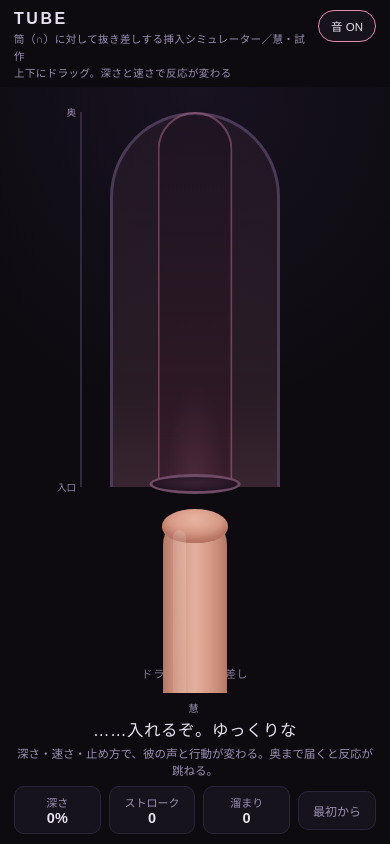
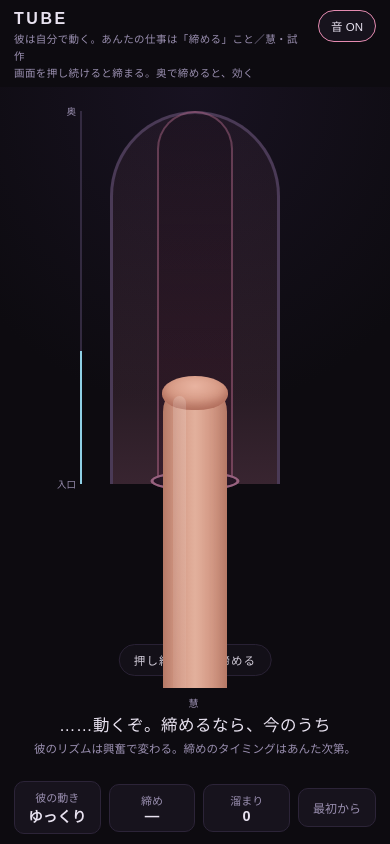
Before and after one commit to 10-331/ayane-tools, a plain HTML site: page tube.html in a window 390 px wide. Drawn offline with Linux system fonts and the light colour scheme.

Commit message:
tube v0.3: he moves on his own (mode-shifting thrust engine); user role is squeezing (hold), edging during his self-stop

```diff
--- a/tube.html
+++ b/tube.html
@@ -16,7 +16,6 @@
   #btnSound.on{ color:var(--txt); border-color:var(--acc); }
   #stage{ position:relative; flex:1; touch-action:none; overflow:hidden;
     background:radial-gradient(120% 90% at 50% 0%, #181221 0%, #0d0b10 60%); }
-  /* 筒（つつ）：∩型のアーチ。入口が下、奥が上 */
   #tubeWrap{ position:absolute; left:50%; top:4%; transform:translateX(-50%); width:170px; height:62%; pointer-events:none; }
   #tubeOuter{ position:absolute; inset:0; border:3px solid #4a3a56; border-bottom:none; border-radius:90px 90px 0 0;
     background:linear-gradient(180deg, rgba(229,139,177,0.05), rgba(229,139,177,0.13) 75%, rgba(229,139,177,0.20)); }
@@ -26,9 +25,8 @@
     background:linear-gradient(180deg, rgba(20,12,20,.25), rgba(60,20,40,.35)); overflow:hidden; }
   #wallGlow{ position:absolute; inset:0; background:radial-gradient(60% 40% at 50% 100%, rgba(229,139,177,.5), transparent 70%); opacity:.25; }
   #rim{ position:absolute; left:50%; bottom:-7px; transform:translateX(-50%); width:92px; height:20px; border-radius:50%;
-    border:3px solid #6b4a63; background:radial-gradient(50% 60% at 50% 40%, #3a2233, #241423); transition:transform .08s; z-index:3; }
+    border:3px solid #6b4a63; background:radial-gradient(50% 60% at 50% 40%, #3a2233, #241423); z-index:3; }
   #rimHot{ position:absolute; inset:-3px; border-radius:50%; border:3px solid var(--acc); opacity:0; }
-  /* 竿 */
   #shaft{ position:absolute; left:50%; width:64px; transform:translateX(-50%); z-index:2;
     background:linear-gradient(90deg, var(--skin2), var(--skin) 30%, #e2b09c 50%, var(--skin) 70%, var(--skin2));
     border-radius:32px 32px 10px 10px; box-shadow:inset 0 -14px 22px rgba(90,40,30,.35); }
@@ -46,13 +44,15 @@
   footer{ padding:6px 14px calc(10px + env(safe-area-inset-bottom)); display:flex; gap:8px; align-items:center; }
   .chip{ flex:1; text-align:center; background:var(--panel); border:1px solid var(--line); border-radius:10px; padding:7px 4px; font-size:11px; color:var(--sub); }
   .chip b{ display:block; font-size:14.5px; color:var(--txt); font-variant-numeric:tabular-nums; }
+  .chip.hot{ border-color:var(--acc); }
   #btnReset{ flex:none; padding:10px 14px; border-radius:10px; border:1px solid var(--line); background:var(--panel); color:var(--sub); font-size:12px; cursor:pointer; }
-  .hint{ position:absolute; left:50%; bottom:12px; transform:translateX(-50%); font-size:11px; color:var(--sub); letter-spacing:.08em; pointer-events:none; opacity:.85; white-space:nowrap; }
+  .hint{ position:absolute; left:50%; bottom:12px; transform:translateX(-50%); font-size:11.5px; color:var(--txt); letter-spacing:.1em; pointer-events:none; opacity:.9; white-space:nowrap;
+    background:rgba(23,19,29,.75); border:1px solid var(--line); padding:7px 14px; border-radius:999px; }
 </style>
 </head>
 <body>
 <header>
-  <h1>TUBE<small>筒（∩）に対して抜き差しする挿入シミュレーター／慧・試作<br>上下にドラッグ。深さと速さで反応が変わる</small></h1>
+  <h1>TUBE<small>彼は自分で動く。あんたの仕事は「締める」こと／慧・試作<br>画面を押し続けると締まる。奥で締めると、効く</small></h1>
   <button id="btnSound">音 OFF</button>
 </header>
 
@@ -65,15 +65,15 @@
   <div id="shaft"><div id="tip"></div><div id="gloss"></div></div>
   <div id="depthMark"><div class="rail"></div><div class="fill" id="depthFill"></div>
     <div class="lbl" style="top:0">奥</div><div class="lbl" style="top:100%">入口</div></div>
-  <div class="hint" id="hint">ドラッグで抜き差し</div>
+  <div class="hint" id="hint">押し続ける ＝ 締める</div>
 </div>
 
-<div id="voice"><span class="who">慧</span><span id="voiceTxt">……入れるぞ。ゆっくりな</span></div>
-<div id="log">深さ・速さ・止め方で、彼の声と行動が変わる。奥まで届くと反応が跳ねる。</div>
+<div id="voice"><span class="who">慧</span><span id="voiceTxt">……動くぞ。締めるなら、今のうち</span></div>
+<div id="log">彼のリズムは興奮で変わる。締めのタイミングはあんた次第。</div>
 
 <footer>
-  <div class="chip">深さ<b id="cDepth">0%</b></div>
-  <div class="chip">ストローク<b id="cStroke">0</b></div>
+  <div class="chip">彼の動き<b id="cMove">ゆっくり</b></div>
+  <div class="chip" id="chipSq">締め<b id="cSq">―</b></div>
   <div class="chip">溜まり<b id="cCharge">0</b></div>
   <button id="btnReset">最初から</button>
 </footer>
@@ -85,10 +85,12 @@ const rim = document.getElementById('rim');
 const rimHot = document.getElementById('rimHot');
 const wallGlow = document.getElementById('wallGlow');
 const gloss = document.getElementById('gloss');
+const tubeInner = document.getElementById('tubeInner');
 const voiceTxt = document.getElementById('voiceTxt');
 const logEl = document.getElementById('log');
 const hint = document.getElementById('hint');
-const cDepth = document.getElementById('cDepth'), cStroke = document.getElementById('cStroke'), cCharge = document.getElementById('cCharge');
+const cMove = document.getElementById('cMove'), cSq = document.getElementById('cSq'), cCharge = document.getElementById('cCharge');
+const chipSq = document.getElementById('chipSq');
 const depthFill = document.getElementById('depthFill');
 
 let S = null;
@@ -99,152 +101,181 @@ function layout(){
   shaft.style.height = shaftLen + 'px';
   S = { H: r.height, tubeTop, tubeH, shaftLen, rimY: tubeTop + tubeH };
 }
+
+const st = { depth: 0.1, excite: 4, charge: 0, finished: false,
+  phase: 0, mode: 'shallow', modeStrokes: 0, restT: 0, holdT: 0, holdUsed: false,
+  userSq: 0, holding: false, holdTime: 0, fatigue: 1,
+  autoPhase: 0, squeeze: 0, strokes: 0, lastLine: 0, band: 0, sqLineCd: 0, deepCd: 0, finishPulse: 0, wet: 0.2, started: false };
+
 function reset(){
   layout();
-  window._st = { depth: 0, target: 0, excite: 4, charge: 0, strokes: 0, lastDir: 0, turnDepth: 0,
-    still: 0, fastTime: 0, lock: 0, finished: false, pulses: 0, deepHitCd: 0, lastLine: 0, band: 0, wet: 0.15,
-    phase: 0, squeeze: 0, sqLineCd: 0, finishPulse: 0 };
-  voiceTxt.textContent = '……入れるぞ。ゆっくりな';
-  logEl.textContent = '深さ・速さ・止め方で、彼の声と行動が変わる。奥まで届くと反応が跳ねる。';
+  Object.assign(st, { depth: 0.1, excite: 4, charge: 0, finished: false, phase: 0, mode: 'shallow', modeStrokes: 0,
+    restT: 0, holdT: 0, holdUsed: false, userSq: 0, holding: false, holdTime: 0, fatigue: 1,
+    autoPhase: 0, squeeze: 0, strokes: 0, lastLine: 0, band: 0, sqLineCd: 0, deepCd: 0, finishPulse: 0, wet: 0.2, started: false });
+  voiceTxt.textContent = '……動くぞ。締めるなら、今のうち';
+  logEl.textContent = '彼のリズムは興奮で変わる。締めのタイミングはあんた次第。';
+  cCharge.textContent = '0';
   place();
 }
 function place(){
-  const st = window._st;
-  // depth 0 = 先端が入口の手前, 1 = 根元まで
   const tipTravel = S.tubeH * 0.98;
-  const tipY = S.rimY + 26 - st.depth * tipTravel; // 先端のY
-  shaft.style.top = (tipY) + 'px';
+  const tipY = S.rimY + 26 - st.depth * tipTravel;
+  shaft.style.top = tipY + 'px';
   depthFill.style.height = (st.depth * 100) + '%';
-  cDepth.textContent = Math.round(st.depth * 100) + '%';
+}
+function pick(a){ return a[Math.floor(Math.random()*a.length)]; }
+function say(t){ voiceTxt.textContent = t; }
+
+const LINES = {
+  start: ['……入れる。……動くぞ', '……ゆっくり、始める'],
+  shallow: ['……まだ浅い。慣らす', '……焦らすな、こっちが決める'],
+  build: ['……いい締まりだ', '……そう、その調子', '……もっと来い'],
+  deep: ['……っ、奥……！', '……深い、……っ', '……届いとる'],
+  sq: ['……っ、中、締め付けてくる', '……きゅっと、……すんな、今', '……締まる度に、奥、……っ', '……お前の中、波打っとる'],
+  high: ['……待て、……っ', '……出そう、だ……っ', '……締めるな、……今は余計に、……っ'],
+  hold: ['……待て、止まる。……出すなよ、今', '……っ、……落ち着くまで、動くな'],
+  resume: ['……よし。……続ける', '……今のは効いた。……覚えとけ'],
+};
+
+/* ---- 彼の動き：モード切替つき自動ストローク ---- */
+const MODES = {
+  shallow: { mid: 0.30, amp: 0.20, label: 'ゆっくり' },
+  build:   { mid: 0.55, amp: 0.34, label: 'ふつう' },
+  deep:    { mid: 0.78, amp: 0.22, label: '深く' },
+  hard:    { mid: 0.70, amp: 0.30, label: '荒い' },
+};
+function nextMode(){
+  const b = st.excite;
+  const table = b < 30 ? ['shallow','build','build'] : b < 55 ? ['build','build','deep','shallow']
+    : b < 82 ? ['build','deep','deep','hard'] : ['deep','hard','hard'];
+  st.mode = pick(table); st.modeStrokes = 0;
+  if (st.mode === 'deep' && st.deepCd <= 0){ st.deepCd = 6; say(pick(LINES.deep)); gasp(0.5); }
 }
 
-const LINES = {
-  low:  ['……ゆっくりな', '……そう、その調子', '……浅いぞ', '……もっと奥まで来い'],
-  mid:  ['……っ、いい', '……深いな、お前', '……その速さ、悪くない', '……っ、奥、効く'],
-  high: ['……待て、……っ', '……奥ばっか、狙うな……っ', '……出そう、だ……っ', '……止めるな、……今は'],
-  deep: ['……っ、奥……！', '……そこ、……深すぎる', '……届いとる、……っ'],
-  shallow: ['……抜けそうだぞ', '……浅い。もっと入れろ'],
-};
-function say(txt){ voiceTxt.textContent = txt; }
-function pick(arr){ return arr[Math.floor(Math.random()*arr.length)]; }
+let lastTs = 0;
+function frame(ts){
+  requestAnimationFrame(frame);
+  if (!lastTs) lastTs = ts;
+  const dt = Math.min(0.05, (ts - lastTs) / 1000); lastTs = ts;
+  if (!S) return;
+  const a01 = Math.max(0, Math.min(1, st.excite / 100));
 
-let dragging = false, lastY = 0, lastT = 0, vel = 0;
-stage.addEventListener('pointerdown', e => { dragging = true; lastY = e.clientY; lastT = performance.now(); stage.setPointerCapture(e.pointerId); hint.style.opacity = 0; ensureAudio(); });
-stage.addEventListener('pointerup', () => { dragging = false; });
-stage.addEventListener('pointercancel', () => { dragging = false; });
-stage.addEventListener('pointermove', e => {
-  if (!dragging) return;
-  const st = window._st; if (st.finished || st.lock > 0) return;
-  const now = performance.now(), dt = Math.max(1, now - lastT);
-  const dy = lastY - e.clientY; // 上へ動かす＝深く
-  lastY = e.clientY; lastT = now;
-  const v = dy / dt * 1000; // px/s (正=挿入方向)
-  vel = vel * 0.6 + Math.abs(v) * 0.4;
-  const dDepth = dy / (S.tubeH * 0.98);
-  const prev = st.depth;
-  st.depth = Math.max(0, Math.min(1, st.depth + dDepth));
-  st.still = 0;
-  // ストローク数：方向転換を数える
-  const dir = Math.sign(v);
-  if (dir !== 0 && st.lastDir !== 0 && dir !== st.lastDir && Math.abs(st.depth - st.turnDepth) > 0.18){
-    if (dir < 0){ st.strokes++; cStroke.textContent = st.strokes; } // 抜く側への転換で1往復
-    st.turnDepth = st.depth;
+  /* 締め（ユーザー）：長押しで上昇、疲労で減衰、離すと回復 */
+  if (st.holding){ st.holdTime += dt; st.fatigue = Math.max(0.35, 1 - Math.max(0, st.holdTime - 3.5) * 0.22); }
+  else { st.holdTime = 0; st.fatigue = Math.min(1, st.fatigue + dt * 0.25); }
+  const sqTarget = st.holding ? st.fatigue : 0;
+  st.userSq += (sqTarget - st.userSq) * Math.min(1, dt * 7);
+
+  /* 筒の自発収縮（きゅ、きゅ） */
+  st.autoPhase += (0.45 + a01 * 1.5) * dt * Math.PI * 2;
+  const autoWave = Math.pow(Math.max(0, Math.sin(st.autoPhase)), 2.2) * (st.finished ? st.finishPulse : 0.25 + a01 * 0.75);
+  st.squeeze = Math.max(autoWave, st.userSq);
+  const sq = st.squeeze;
+
+  /* 彼の動き */
+  let tipVel = 0;
+  if (!st.finished){
+    if (st.holdT > 0){
+      // 寸止めの静止：奥で止まって脈打つ
+      st.holdT -= dt;
+      st.depth += (0.88 - st.depth) * dt * 3;
+      if (st.holdT <= 0){ say(pick(LINES.resume)); }
+    } else if (st.restT > 0){
+      st.restT -= dt;
+      st.depth += (0.18 - st.depth) * dt * 2.2; // 休みは浅く抜け気味で
+    } else {
+      const M = MODES[st.mode];
+      const tempo = (0.45 + a01 * 1.25) * (st.mode === 'hard' ? 1.3 : 1);
+      const prevPhase = st.phase;
+      st.phase += tempo * dt * Math.PI * 2;
+      const s = Math.sin(st.phase);
+      const shaped = Math.sign(s) * Math.pow(Math.abs(s), 0.8);
+      const prevDepth = st.depth;
+      st.depth = Math.max(0.02, Math.min(1, M.mid + shaped * M.amp));
+      tipVel = Math.abs(st.depth - prevDepth) / Math.max(dt, 0.001);
+      if (Math.floor(st.phase / (Math.PI * 2)) > Math.floor(prevPhase / (Math.PI * 2))){
+        st.strokes++; st.modeStrokes++;
+        // 1ストロークごとの効き：深さ×締め
+        st.excite += (0.35 + M.mid * 0.85) * (1 + sq * 1.1);
+        st.wet = Math.min(1, st.wet + 0.012);
+        if (st.modeStrokes >= 4 + Math.floor(Math.random() * 4)){
+          if (Math.random() < 0.22 && st.excite < 70){ st.restT = 1.1 + Math.random() * 0.9; st.modeStrokes = 0; }
+          else nextMode();
+        }
+        // 奥ヒット
+        if (st.depth > 0.95 && st.deepCd <= 0){ st.deepCd = 5; st.excite += 1.6; say(pick(LINES.deep)); gasp(0.55); logEl.textContent = '奥まで届いた拍子に、彼の息が詰まる。'; }
+      }
+      // 締めの継続効果（動いている間も、締めが強いと上乗せ）
+      if (sq > 0.55 && st.depth > 0.5) st.excite += dt * (sq - 0.4) * 3.2;
+      if (sq > 0.82 && st.depth > 0.6 && st.sqLineCd <= 0 && st.excite > 40){
+        st.sqLineCd = 7; say(pick(st.excite > 80 ? LINES.high : LINES.sq)); gasp(0.5);
+        logEl.textContent = st.holding ? 'あんたの締めに、彼の声が漏れた。' : '筒の収縮が強く締まった。';
+      }
+    }
+    // 寸止め：高帯で彼は自分で止まる。止まっている間に締めると「溜まり」
+    if (st.excite >= 82 && st.holdT <= 0 && !st.holdUsed){
+      st.holdT = 2.4; st.holdUsed = true;
+      say(pick(LINES.hold)); breathHold();
+      logEl.textContent = '限界が近づいて、彼が奥で止まった。今、締めると――';
+    }
+    if (st.holdT > 0 && st.userSq > 0.55 && !st.holdScored){
+      st.holdScored = true; st.charge = Math.min(5, st.charge + 1); cCharge.textContent = st.charge;
+      st.excite = 73; st.holdT = 0;
+      say('……っ、……いい。今のは、いい');
+      logEl.textContent = `止まっている間の締め。寸止め成立、溜まり ${st.charge}。`;
+      gasp(0.8);
+    }
+    if (st.holdT <= 0) st.holdScored = false;
+    if (st.excite < 76) st.holdUsed = false;
+    st.excite = Math.max(2, st.excite - dt * 0.35);
+    if (st.excite >= 100) finish();
   }
-  if (dir !== 0) st.lastDir = dir;
-  // 興奮：動いた距離 × 深さ係数 × 速度帯
-  const dist = Math.abs(st.depth - prev);
-  const depthW = 0.55 + st.depth * 0.95;
-  const speedW = vel < 60 ? 0.25 : vel < 300 ? 0.8 : vel < 700 ? 1.25 : vel < 1000 ? 0.9 : 0.45;
-  st.excite += dist * 46 * depthW * speedW;
-  st.wet = Math.min(1, st.wet + dist * 0.6);
-  // 奥ヒット
-  if (st.depth > 0.93 && prev <= 0.93 && st.deepHitCd <= 0){
-    st.excite += 2.2; st.deepHitCd = 1.4;
-    say(pick(LINES.deep)); gasp(0.5 + st.excite/200);
-    logEl.textContent = '奥に届いた。彼の腹筋が跳ねる。';
-  }
-  // 速すぎ
-  if (vel > 1050) st.fastTime += dt/1000; else st.fastTime = Math.max(0, st.fastTime - dt/500);
-  if (st.fastTime > 1.1 && st.excite > 25){
-    st.lock = 1.2; st.excite = Math.max(4, st.excite - 7); st.fastTime = 0;
-    say('……速すぎる。腰、押さえた');
-    logEl.textContent = '彼の手が腰に回って、動きを止められた。少し落とせ。';
-    gasp(0.4);
-  }
-  place();
-});
-stage.addEventListener('touchmove', e => e.preventDefault(), { passive: false });
+  if (st.deepCd > 0) st.deepCd -= dt;
+  if (st.sqLineCd > 0) st.sqLineCd -= dt;
+  if (st.finishPulse > 0) st.finishPulse = Math.max(0, st.finishPulse - dt * 1.4);
 
-function bandOf(e){ return e < 30 ? 0 : e < 55 ? 1 : e < 82 ? 2 : 3; }
-const tubeInner = document.getElementById('tubeInner');
-const SQ_LINES = ['……っ、中、締め付けてくる', '……きゅっと、……すんな', '……締まる度に、奥、……っ', '……お前の中、波打っとる'];
-setInterval(() => {
-  const st = window._st; if (!st) return;
-  const now = performance.now();
-  if (st.lock > 0) st.lock -= 0.1;
-  if (st.deepHitCd > 0) st.deepHitCd -= 0.1;
-  if (st.sqLineCd > 0) st.sqLineCd -= 0.1;
-  if (!dragging || vel < 30) st.still += 0.1; else st.still = 0;
-  vel *= 0.82;
-  /* ---- 筒の収縮（きゅ、きゅ）：興奮で速く・強く。フィニッシュ時は脈動同期 ---- */
-  const a01 = Math.max(0, Math.min(1, st.excite / 100));
-  const rate = st.finished ? 0 : 0.45 + a01 * 1.5;            // Hz相当
-  st.phase += rate * 0.1 * Math.PI * 2;
-  const wave = Math.pow(Math.max(0, Math.sin(st.phase)), 2.2); // 締まる時だけ鋭い波形
-  const amp = st.finished ? st.finishPulse : 0.25 + a01 * 0.75;
-  st.squeeze = wave * amp;
-  const sq = st.squeeze;
+  /* 見た目 */
   tubeInner.style.width = (76 - sq * 17) + 'px';
   tubeInner.style.borderColor = `rgba(229,139,177,${0.35 + sq * 0.5})`;
   shaft.style.transform = `translateX(-50%) scaleX(${1 - sq * 0.07 * (0.3 + st.depth)})`;
-  // 締め付けの効果：入っている間は、動かなくても少しずつ効く。動いていると上乗せ
-  if (!st.finished && st.depth > 0.35 && sq > 0.55){
-    st.excite += 0.14 + (vel > 60 ? 0.22 : 0);
-    if (sq > 0.8 && st.depth > 0.6 && st.sqLineCd <= 0 && st.excite > 45){
-      st.sqLineCd = 7; say(pick(SQ_LINES)); gasp(0.45);
-      logEl.textContent = '筒がきゅっと締まった。彼の声が漏れる。';
-    }
-  }
-  if (st.finishPulse > 0) st.finishPulse = Math.max(0, st.finishPulse - 0.09);
-  // 自然減衰と入口の熱
-  if (!st.finished){
-    st.excite = Math.max(2, st.excite - (st.still > 0.4 ? 0.55 : 0.16));
-    const heat = Math.min(1, vel / 800);
-    rimHot.style.opacity = Math.max(heat * 0.85, sq * 0.55);
-    rim.style.transform = `translateX(-50%) scaleX(${1 - Math.min(0.16, vel/5200) - sq * 0.10})`;
-    wallGlow.style.opacity = 0.2 + st.excite/100 * 0.4 + sq * 0.3;
-    gloss.style.opacity = 0.2 + st.wet * 0.55;
-    // 寸止め判定：高帯で深いまま止める
-    if (st.excite >= 82 && st.depth > 0.6 && st.still > 1.6 && st.lock <= 0){
-      st.charge = Math.min(5, st.charge + 1); cCharge.textContent = st.charge;
-      st.excite = 74; st.still = 0;
-      say('……っ、止めるなって、……いや、……いい。今のは、いい');
-      logEl.textContent = `寸止め成立。溜まり ${st.charge}。奥で脈打つのが分かる。`;
-      breathHold();
-    }
-    // 定期台詞
-    const b = bandOf(st.excite);
-    if (now - st.lastLine > 4600 && st.lock <= 0){
-      st.lastLine = now;
-      if (b !== st.band){ st.band = b; gasp(0.3 + b * 0.2); }
-      if (dragging || b >= 2){
-        if (st.depth < 0.25 && st.excite > 35) say(pick(LINES.shallow));
-        else say(pick(b === 0 ? LINES.low : b === 1 ? LINES.mid : b === 2 ? LINES.mid : LINES.high));
-      }
-    }
-    if (st.excite >= 100){ finish(); }
-  }
-  // 呼吸の速さ表示用に現在のvel/exciteを音へ
-  audioTick(st);
-}, 100);
+  rimHot.style.opacity = Math.max(Math.min(1, tipVel * 0.8) * 0.7, sq * 0.5);
+  rim.style.transform = `translateX(-50%) scaleX(${1 - sq * 0.10 - Math.min(0.08, tipVel * 0.05)})`;
+  wallGlow.style.opacity = 0.2 + a01 * 0.4 + sq * 0.3;
+  gloss.style.opacity = 0.2 + st.wet * 0.55;
+  cMove.textContent = st.finished ? '余韻' : st.holdT > 0 ? '止まっている' : st.restT > 0 ? '休み' : MODES[st.mode].label;
+  cSq.textContent = st.userSq > 0.55 ? '強い' : st.userSq > 0.2 ? '締め中' : autoWave > 0.6 ? '自発・強' : autoWave > 0.3 ? '自発' : '―';
+  chipSq.classList.toggle('hot', st.userSq > 0.2);
+  place();
+  audioTick(tipVel);
+}
+requestAnimationFrame(frame);
+
+/* 定期台詞 */
+setInterval(() => {
+  if (st.finished || st.holdT > 0) return;
+  const now = performance.now();
+  if (now - st.lastLine < 5200) return;
+  st.lastLine = now;
+  const b = st.excite < 30 ? 0 : st.excite < 55 ? 1 : st.excite < 82 ? 2 : 3;
+  if (b !== st.band){ st.band = b; gasp(0.3 + b * 0.18); }
+  if (!st.started){ st.started = true; say(pick(LINES.start)); return; }
+  say(pick(b === 0 ? LINES.shallow : b === 1 ? LINES.build : b === 2 ? LINES.build : LINES.high));
+}, 900);
+
+/* 入力：押し続ける＝締める */
+stage.addEventListener('pointerdown', e => { st.holding = true; stage.setPointerCapture(e.pointerId); hint.style.opacity = 0; ensureAudio(); });
+const release = () => { st.holding = false; };
+stage.addEventListener('pointerup', release);
+stage.addEventListener('pointercancel', release);
+stage.addEventListener('touchmove', e => e.preventDefault(), { passive: false });
 
 function finish(){
-  const st = window._st; st.finished = true;
+  st.finished = true;
   say('……出る、……っ');
-  logEl.textContent = '奥で脈打ち始めた。';
+  logEl.textContent = '奥で脈打ち始めた。締めるたびに、絞られる。';
   let n = 0; const total = 7;
   const iv = setInterval(() => {
-    n++; gasp(0.55); st.finishPulse = 1; // 脈動のたびに筒がきゅっと締まる
+    n++; gasp(0.55); st.finishPulse = 1;
     rimHot.style.opacity = 0.9; setTimeout(() => rimHot.style.opacity = 0.2, 160);
     logEl.textContent = `脈動 ${n} ― 奥に放たれている。` + (st.charge >= 3 ? '溜まりの分、量が多い。' : st.charge >= 1 ? 'いつもより多い。' : '');
     if (n >= total){ clearInterval(iv);
@@ -254,7 +285,7 @@ function finish(){
   }, 620);
 }
 
-/* ---- 音（合成）：息＋濡れた摩擦音。音量はgrip調整版に準拠 ---- */
+/* ---- 音（合成）：息＋彼の動きに連動する摩擦音 ---- */
 let AC = null, breathGain, breathLfo, breathLfoGain, fricGain, soundOn = true, holdUntil = 0;
 function ensureAudio(){
   if (AC || !soundOn) return;
@@ -276,14 +307,14 @@ function ensureAudio(){
     breathLfo.connect(breathLfoGain); breathLfoGain.connect(breathGain.gain); breathLfo.start();
   }catch(e){}
 }
-function audioTick(st){
+function audioTick(tipVel){
   if (!AC) return;
   const t = AC.currentTime, a = Math.max(0, Math.min(1, st.excite/100));
-  if (t < holdUntil){ breathGain.gain.setTargetAtTime(0, t, 0.05); return; }
+  if (t < holdUntil){ breathGain.gain.setTargetAtTime(0, t, 0.05); fricGain.gain.setTargetAtTime(0, t, 0.05); return; }
   breathLfo.frequency.setTargetAtTime(0.24 + a * 0.85, t, 0.3);
   breathGain.gain.setTargetAtTime(0.009 + a * 0.030, t, 0.3);
   breathLfoGain.gain.setTargetAtTime(0.012 + a * 0.06, t, 0.3);
-  fricGain.gain.setTargetAtTime(Math.min(0.05, vel / 16000), t, 0.08);
+  fricGain.gain.setTargetAtTime(Math.min(0.05, tipVel * 0.028), t, 0.06);
 }
 function gasp(v){
   if (!AC) return; const t = AC.currentTime;
```
Also changed, not shown: index.html (+2 -2 lines).
